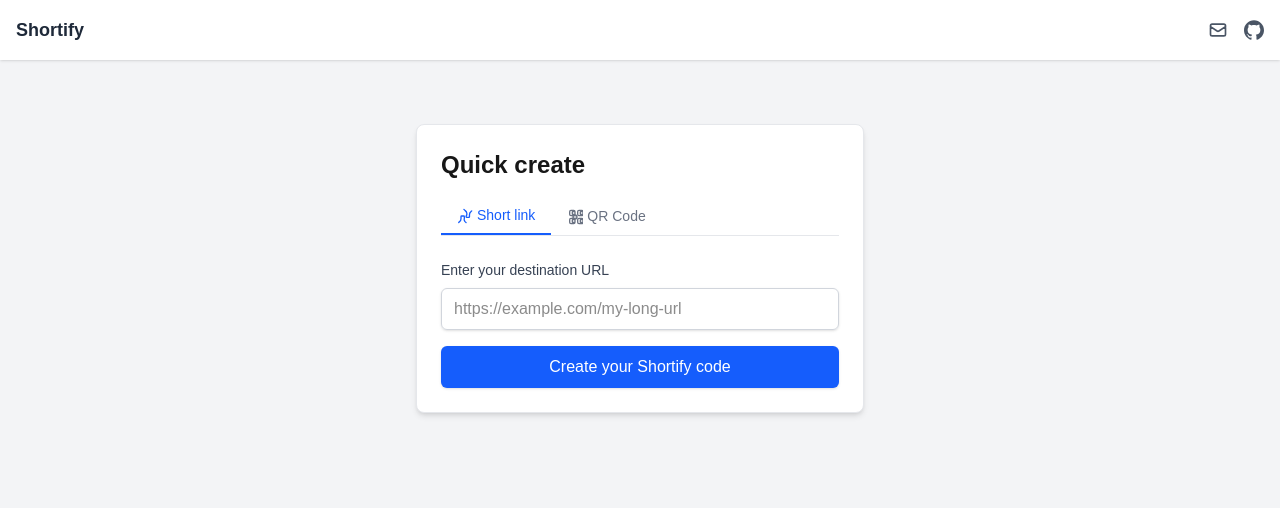
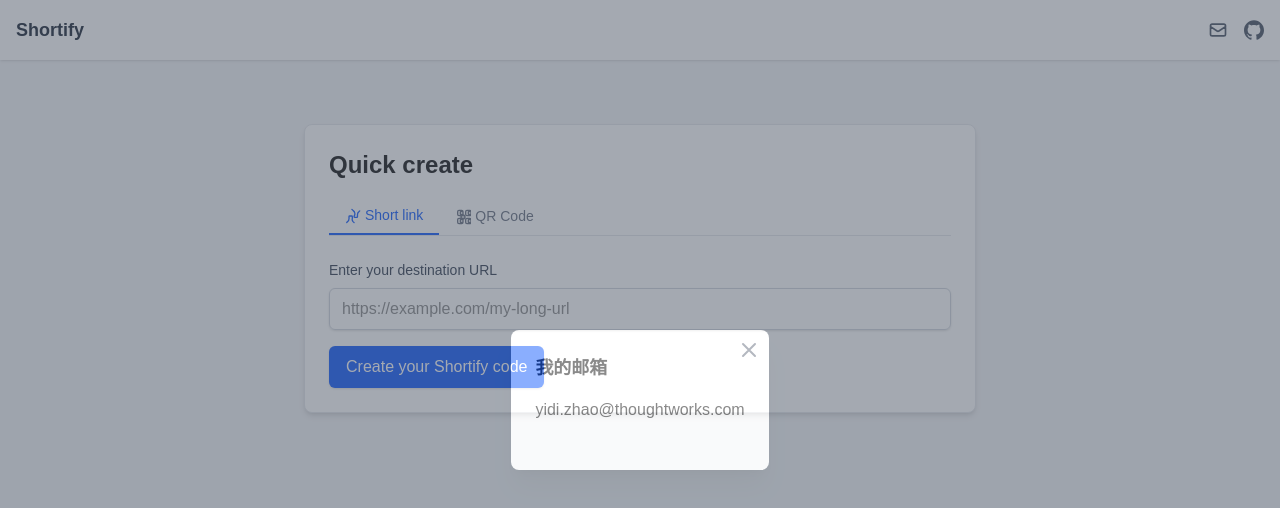
Before and after one commit to DEMI0815/Shortify, a Next.js app: page / in a window 1280 px wide. Both pictures are taken after a click on the icon 1218 px from the left and 30 px from the top of the page. Shown: the top 508 px of the page. Built offline with nearby package versions, Linux system fonts and the light colour scheme.

Commit message:
[feat] update header click

```diff
--- a/src/app/page.tsx
+++ b/src/app/page.tsx
@@ -16,7 +16,7 @@
     return (
         <div className="min-h-screen bg-gray-100">
             <Header/>
-            <div className="max-w-md mx-auto mt-16 p-6 border border-gray-200 rounded-lg shadow-md bg-white">
+            <div className="max-w-2xl mx-auto mt-16 p-6 border border-gray-200 rounded-lg shadow-md bg-white">
                 <Toaster/>
                 <h2 className="text-2xl font-bold mb-4">Quick create</h2>
                 <div className="flex mb-6 border-b border-gray-200">
--- a/src/components/Header.tsx
+++ b/src/components/Header.tsx
@@ -1,24 +1,58 @@
-import React from 'react';
+import React, { useState } from 'react';
+import toast from 'react-hot-toast';
 
 const Header: React.FC = () => {
+    const [isEmailDialogOpen, setIsEmailDialogOpen] = useState(false);
+
+    const handleEmailClick = () => {
+        setIsEmailDialogOpen(true);
+    };
+
+    const handleGithubClick = () => {
+        window.open('https://github.com/DEMI0815/Shortify', '_blank');
+    };
+
+    const closeEmailDialog = () => {
+        setIsEmailDialogOpen(false);
+    };
+
     return (
+        <>
             <header className="flex justify-between items-center p-4 bg-white shadow-sm">
                 <div className="flex items-center">
                     <span className="text-lg font-bold text-gray-800">Shortify</span>
                 </div>
                 <div className="flex items-center space-x-4">
                     <svg xmlns="http://www.w3.org/2000/svg" className="h-5 w-5 text-gray-600 cursor-pointer" fill="none"
-                     viewBox="0 0 24 24" stroke="currentColor">
+                         viewBox="0 0 24 24" stroke="currentColor" onClick={handleEmailClick}>
                         <path strokeLinecap="round" strokeLinejoin="round" strokeWidth={2}
                               d="M3 8l7.89 5.26a2 2 0 002.22 0L21 8M5 19h14a2 2 0 002-2V7a2 2 0 00-2-2H5a2 2 0 00-2 2v10a2 2 0 002 2z"/>
                     </svg>
                     <svg xmlns="http://www.w3.org/2000/svg" className="h-5 w-5 text-gray-600 cursor-pointer"
-                     fill="currentColor" viewBox="0 0 24 24">
+                         fill="currentColor" viewBox="0 0 24 24" onClick={handleGithubClick}>
                         <path
                             d="M12 .297c-6.63 0-12 5.373-12 12 0 5.303 3.438 9.8 8.205 11.385.6.113.82-.258.82-.577 0-.285-.01-1.04-.015-2.04-3.338.724-4.042-1.61-4.042-1.61-.542-1.37-1.322-1.735-1.322-1.735-1.085-.74.08-.725.08-.725 1.205.085 1.838 1.236 1.838 1.236 1.07 1.835 2.809 1.305 3.49.997.107-.775.418-1.305.762-1.605-2.665-.3-5.466-1.332-5.466-5.93 0-1.31.465-2.38 1.235-3.22-.135-.303-.54-1.523.105-3.176 0 0 1-.322 3.3 1.22.96-.267 1.98-.4 3-.4.92 0 1.94.133 3 .4 2.3-.942 3.3-1.22 3.3-1.22.645 1.653.24 2.873.12 3.176.765.84 1.23 1.91 1.23 3.22 0 4.61-2.802 5.625-5.475 5.92.42.36.81 1.096.81 2.22 0 1.606-.015 2.896-.015 3.286 0 .32.21.693.825.57C20.565 22.092 24 17.592 24 12.297c0-6.627-5.373-12-12-12z"/>
                     </svg>
                 </div>
             </header>
+
+            {isEmailDialogOpen && (
+                <div className="fixed inset-0 bg-gray-600 opacity-50 overflow-y-auto h-full w-full flex justify-center items-center z-50">
+                    <div className="bg-white p-6 rounded-lg shadow-xl relative">
+                        <h3 className="text-lg font-bold mb-4">我的邮箱</h3>
+                        <p className="mb-6">yidi.zhao@thoughtworks.com</p>
+                        <button
+                            className="absolute top-2 right-2 text-gray-500 hover:text-gray-700"
+                            onClick={closeEmailDialog}
+                        >
+                            <svg xmlns="http://www.w3.org/2000/svg" className="h-6 w-6" fill="none" viewBox="0 0 24 24" stroke="currentColor">
+                                <path strokeLinecap="round" strokeLinejoin="round" strokeWidth={2} d="M6 18L18 6M6 6l12 12" />
+                            </svg>
+                        </button>
+                    </div>
+                </div>
+            )}
+        </>
     );
 };
 
--- a/src/components/ShortenForm.tsx
+++ b/src/components/ShortenForm.tsx
@@ -53,7 +53,7 @@
                 className="w-full px-3 py-2 border border-gray-300 rounded-md shadow-sm focus:outline-none focus:ring-blue-500 focus:border-blue-500 text-base"
             />
             <button onClick={handleShorten} disabled={loading}
-                    className="w-full mt-4 px-4 py-2 border border-transparent rounded-md shadow-sm text-base font-medium text-white bg-blue-600 hover:bg-blue-700 focus:outline-none focus:ring-2 focus:ring-offset-2 focus:ring-blue-500">
+                    className="mt-4 px-4 py-2 border border-transparent rounded-md shadow-sm text-base font-medium text-white bg-blue-600 hover:bg-blue-700 focus:outline-none focus:ring-2 focus:ring-offset-2 focus:ring-blue-500">
                 {loading ? '生成中...' : 'Create your Shortify code'}
             </button>
 
```
Lines whose indentation alone changed are shown as unchanged.
